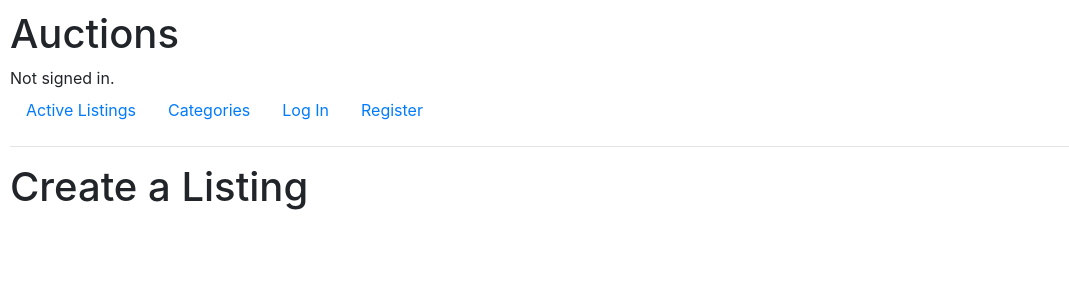
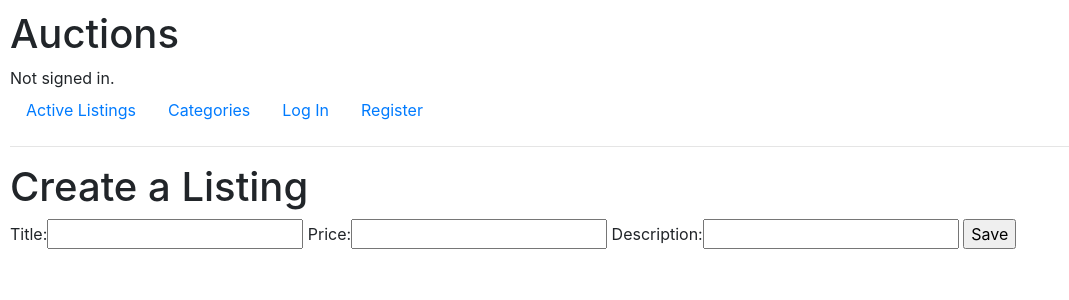
Before and after one commit to h3nry-m/commerce, a Django app: page /create in a window 1280 px wide. Shown: the top 300 px of the page, without its empty margins (0-1069 px from the left). Run offline with Django 3.2, Linux system fonts and the light colour scheme; some libraries are stand-ins or nearby versions.

Commit message:
Can post new listing

```diff
--- a/auctions/templates/auctions/create.html
+++ b/auctions/templates/auctions/create.html
@@ -1,4 +1,9 @@
 {% extends 'auctions/layout.html' %}
 {% block body %}
 <h1>Create a Listing</h1>
+    <form action="" method="post">
+        {% csrf_token %}
+        {{ form }}
+    <input type="submit" value="Save">
+    </form>
 {% endblock %}
--- a/auctions/views.py
+++ b/auctions/views.py
@@ -3,8 +3,16 @@ from django.db import IntegrityError
 from django.http import HttpResponse, HttpResponseRedirect
 from django.shortcuts import render
 from django.urls import reverse
+from django import forms
 
 from .models import User, Listing, Bid, Comment
+
+
+class ListingForm(forms.Form):
+    title = forms.CharField(label='Title')
+    price = forms.FloatField(label='Price')
+    description = forms.CharField(label='Description')
+    # url = forms.CharField(label='url')
 
 
 def index(request):
@@ -14,7 +22,20 @@ def index(request):
 
 
 def create(request):
-    return render(request, "auctions/create.html")
+    if request.method == "POST":
+        form = ListingForm(request.POST)
+        if form.is_valid():
+            title = form.cleaned_data['title']
+            price = form.cleaned_data['price']
+            description = form.cleaned_data['description']
+            print(title, price, description)
+            new = Listing(title=title, price=price,
+                          description=description, user=request.user)
+            new.save()
+            return HttpResponseRedirect(reverse("listing", args=(new.pk,)))
+    return render(request, "auctions/create.html", {
+        "form": ListingForm(),
+    })
 
 
 def watchlist(request):
```
Also changed, not shown: auctions/models.py (+15 -16 lines), auctions/progress.py (added, +12 -0 lines), auctions/migrations/0012_listing_category.py (deleted), auctions/migrations/0012_listing_url.py, auctions/migrations/0013_auto_20210120_0005.py (deleted), db.sqlite3.
